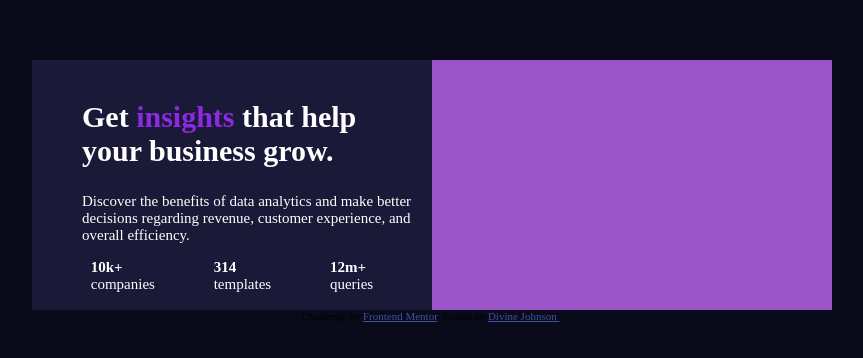
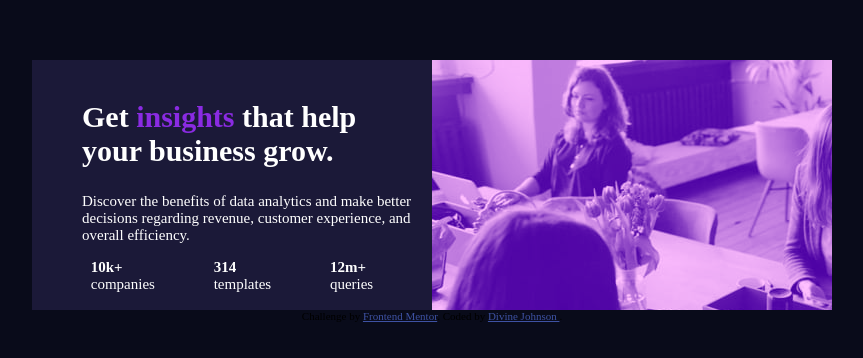
Before and after one commit to divine-eng/mycard.github.io, a plain HTML site: page index.html in a window 1280 px wide. Shown: the part 106-464 px from the top of the page, without its empty margins (208-1071 px from the left). Drawn offline with Linux system fonts and the light colour scheme.

Commit message:
Update style.css

```diff
--- a/style.css
+++ b/style.css
@@ -15,7 +15,7 @@ body{
     margin-top: 13%;
   }
   .overlay{
-    background-image: url(images/image-header-desktop.jpg);
+    background-image: url(/image-header-desktop.jpg);
     background-color: hsl(277, 64%, 61%,0.9);
     background-blend-mode: overlay;
     margin-top: 13%;
```
